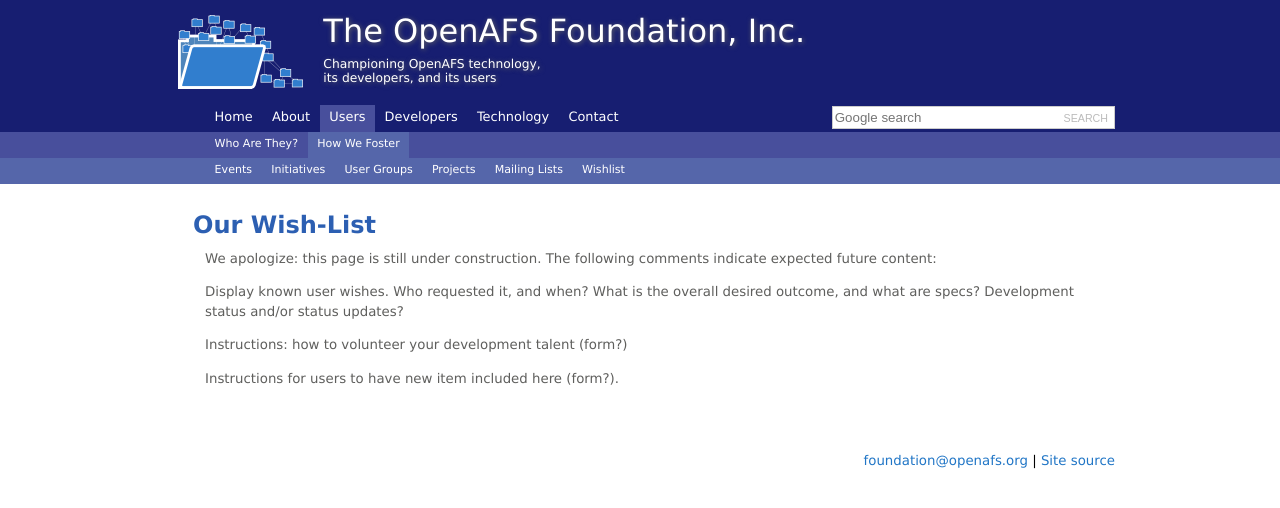
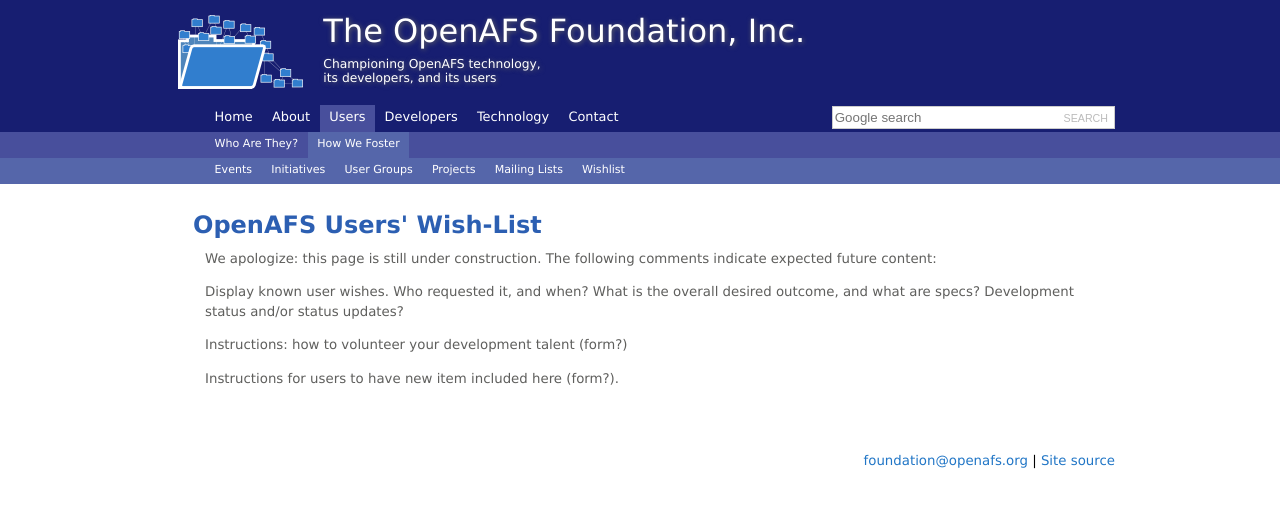
Before and after one commit to openafsfoundation/openafsfoundation.org, a Jekyll site: the page built from users/wishlist/index.md, in a window 1280 px wide. Shown: the top 508 px of the page. Built offline with Jekyll 4.4.1, drawn with Linux system fonts in a browser that asks for light colours.

Commit message:
Update index.md

```diff
--- a/users/wishlist/index.md
+++ b/users/wishlist/index.md
@@ -3,7 +3,7 @@
 nav: [users,how]
 ---
 
-## Our Wish-List ##
+## OpenAFS Users' Wish-List ##
 
 We apologize: this page is still under construction.  The following comments indicate expected future content:
 
```
